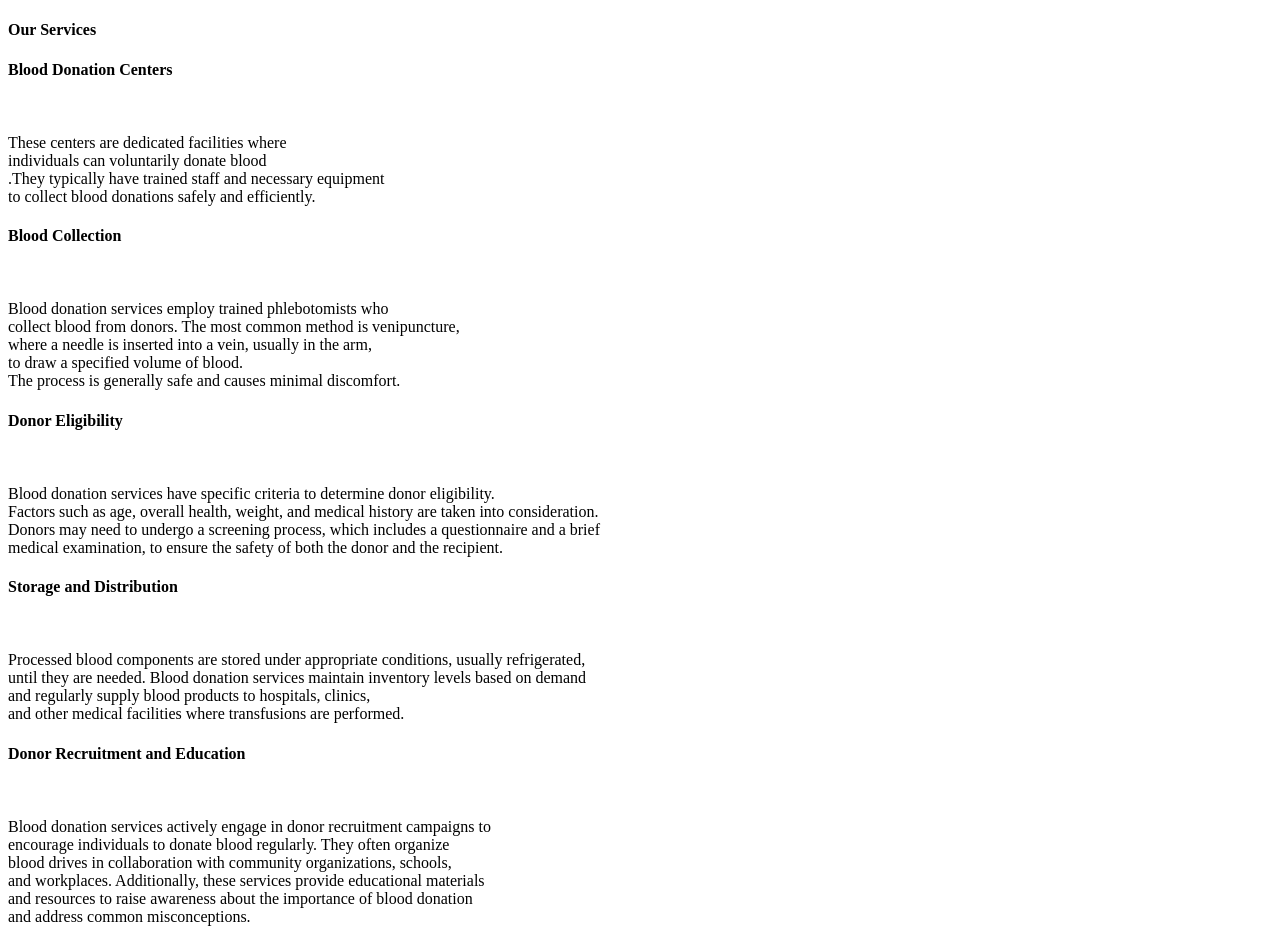
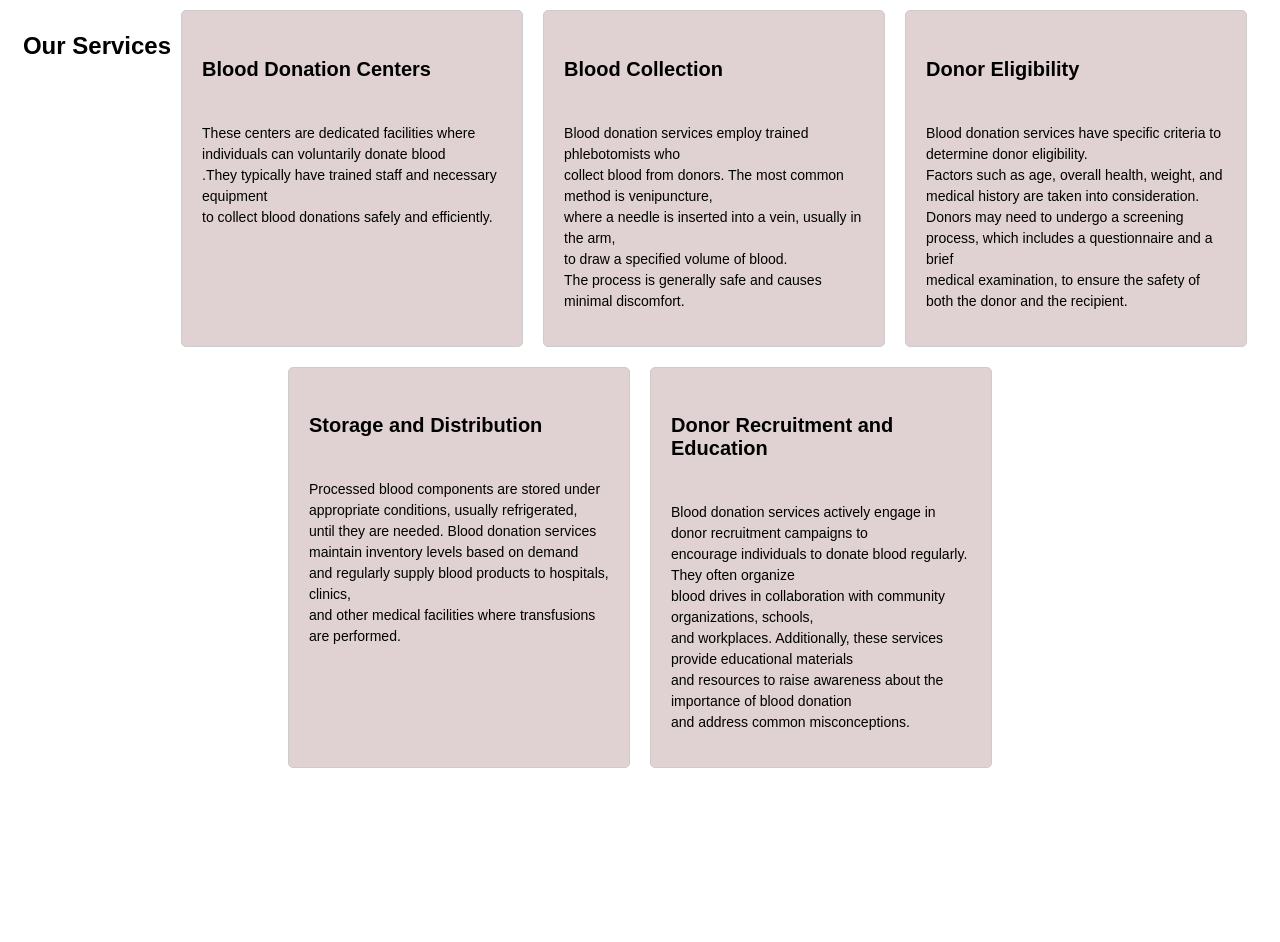
Before and after one commit to Isaackmogaka/Blood-Bank-System., a plain HTML site: page script/services.html in a window 1280 px wide. After the commit the page ends 800 px from the top, so only its background shows below. Drawn offline with Linux system fonts and the light colour scheme.

Commit message:
added images

```diff
--- a/css/index.css
+++ b/css/index.css
@@ -1,24 +1,39 @@
-.servicerow {
-    height: 500px;
-    background-color: antiquewhite;
-    margin-top: 800px;
-    text-align: center;
+body {
+    font-family: Arial, sans-serif;
+    margin: 0;
+    padding: 0;
 
 }
 
-.servicecolumn {
-    float: left;
-    width: 20%;
-    text-align: center;
-    background-color: rgb(184, 212, 212);
-    height: 300px;
-    box-shadow:inset;
-    border-radius: 15px;
-    margin-left: 50px;
+.servicerow {
+    display: flex;
+    flex-wrap: wrap;
+    justify-content: center;
 }
 
-#servicehead{
+#servicehead {
     text-align: center;
+    font-size: 24px;
+    margin-bottom: 30px;
+}
+
+.servicecolumn {
+    width: 300px;
+    margin: 10px;
+    padding: 20px;
+    border: 1px solid #ccc;
+    border-radius: 5px;
+    background-color: #e0d2d2;
+
+}
+
+.servicecolumn h4 {
     font-size: 20px;
-    width: 100%;
+    margin-bottom: 10px;
 }
+
+
+.servicecolumn p {
+    font-size: 14px;
+    line-height: 1.5;
+}
--- a/script/services.html
+++ b/script/services.html
@@ -5,6 +5,7 @@
     <meta http-equiv="X-UA-Compatible" content="IE=edge">
     <meta name="viewport" content="width=device-width, initial-scale=1.0">
     <title>Services</title>
+    <link rel="stylesheet" href="/css/index.css">
 
 </head>
 <body>
```
Also changed, not shown: Images/ayub1.jpeg (added), Images/ayub2.jpeg (added), Images/ayub3.png (added), Images/ayub4.png (added), Images/ayub5.png (added).
